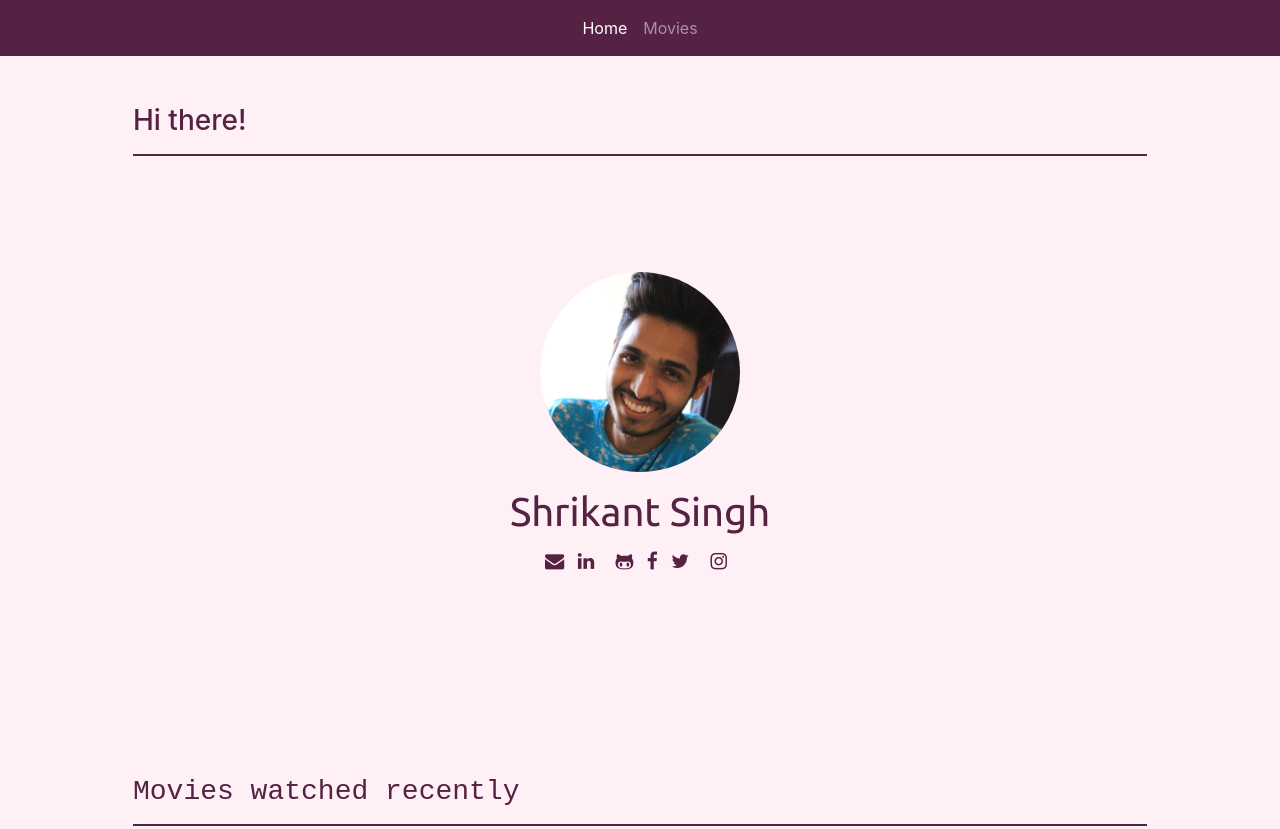
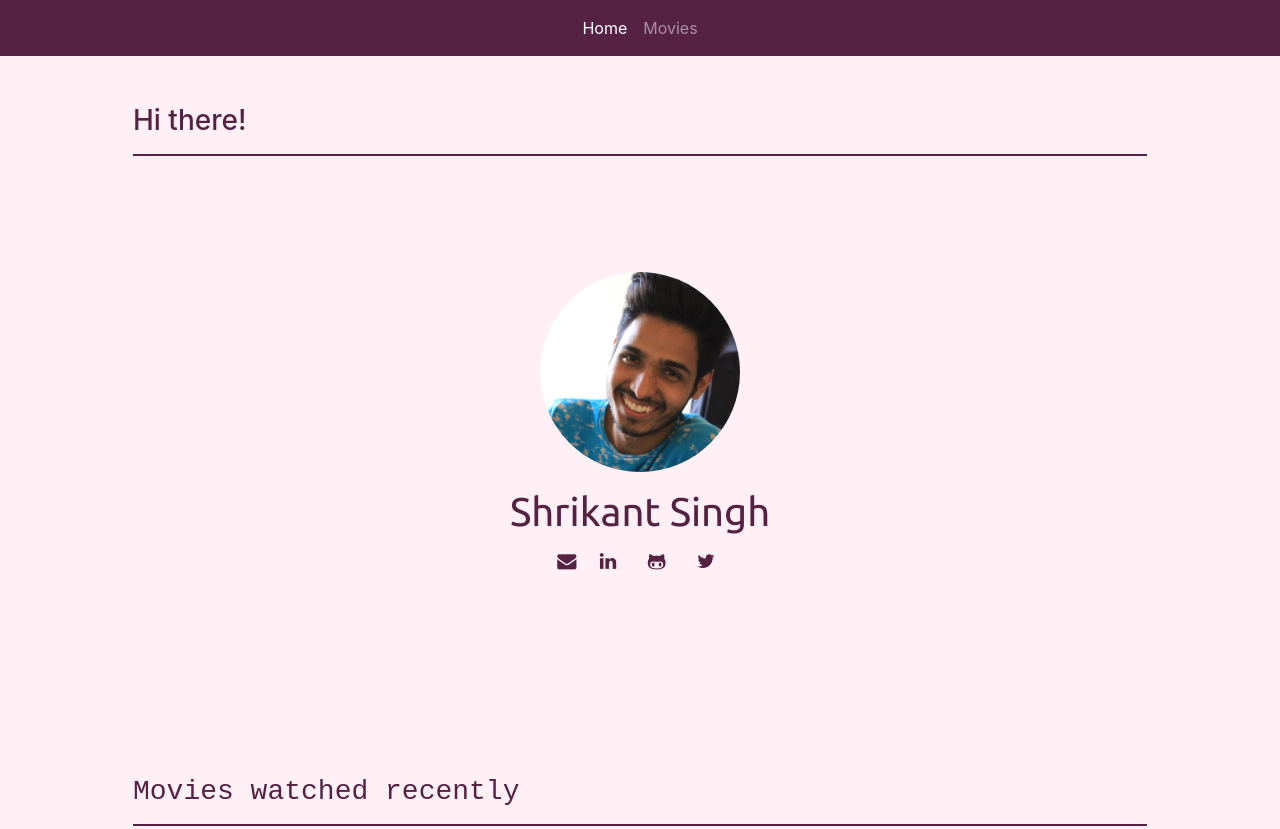
Before and after one commit to thisshri/shrikantsingh, a plain HTML site: page index.html in a window 1280 px wide. Shown: the top 829 px of the page. Drawn offline with nearby package versions, Linux system fonts and the light colour scheme.

Commit message:
Remove fb and insta link

```diff
--- a/assets/css/main.css
+++ b/assets/css/main.css
@@ -34,7 +34,7 @@ table {
   text-decoration: none;
   font-size: larger;
   color: #552244!important;
-  padding: 0px;
+  margin: 5px;
 }
 
 .ubuntu-font {
--- a/index.html
+++ b/index.html
@@ -82,14 +82,8 @@
             <a class="profile-icon" href="https://github.com/thisshri">
               <i class="p-2 fa fa-github-alt" aria-hidden="true"></i>
             </a>
-            <a class="profile-icon" href="https://www.facebook.com/thisshri">
-              <i class="fa fa-facebook" aria-hidden="true"></i>
-            </a>
             <a class="profile-icon" href="https://twitter.com/thisshri">
               <i class="p-2 fa fa-twitter" aria-hidden="true"></i>
-            </a>
-            <a class="profile-icon" href="https://www.instagram.com/shrikant.singh/">
-              <i class="p-2 fa fa-instagram" aria-hidden="true"></i>
             </a>
         </div>
         </div>
```
